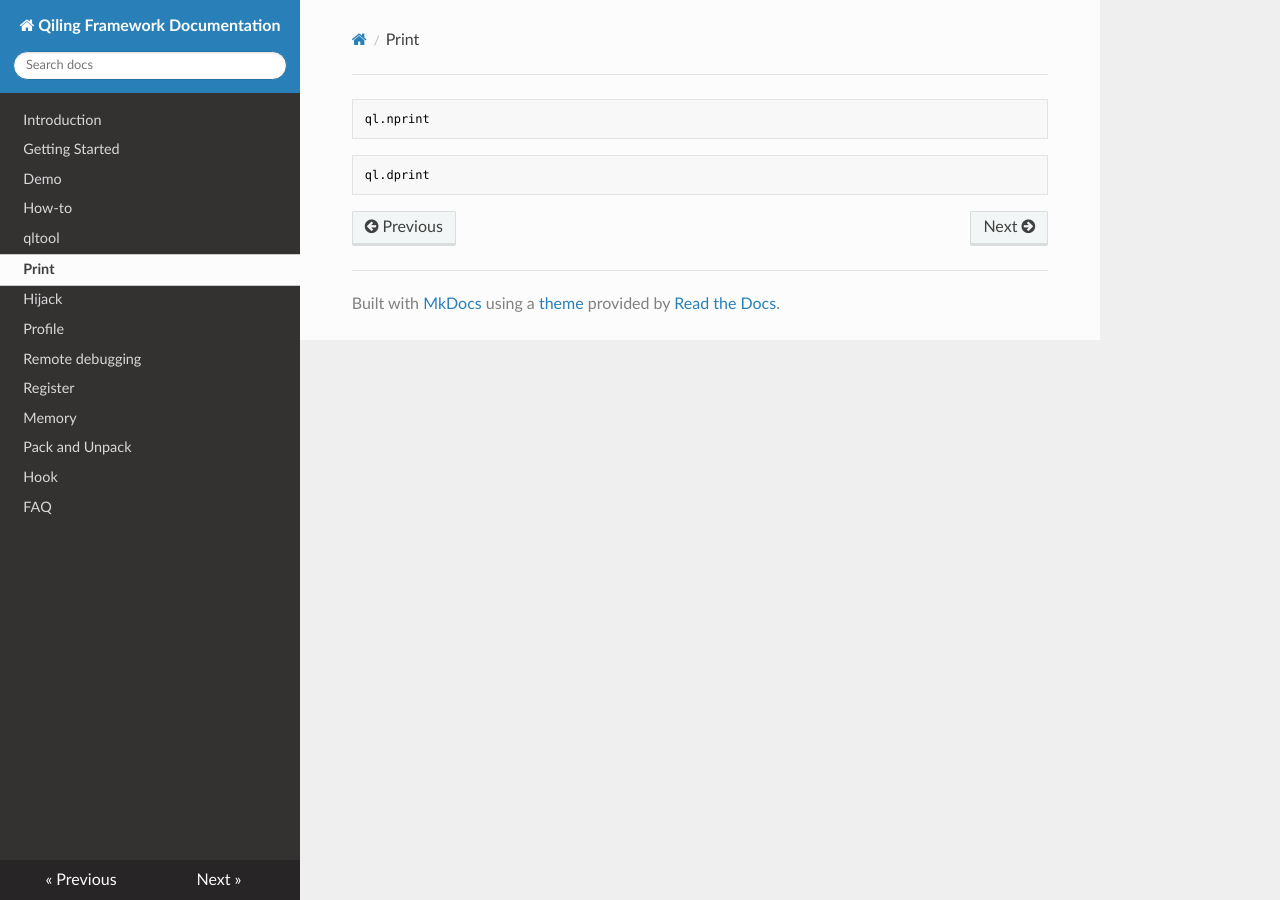
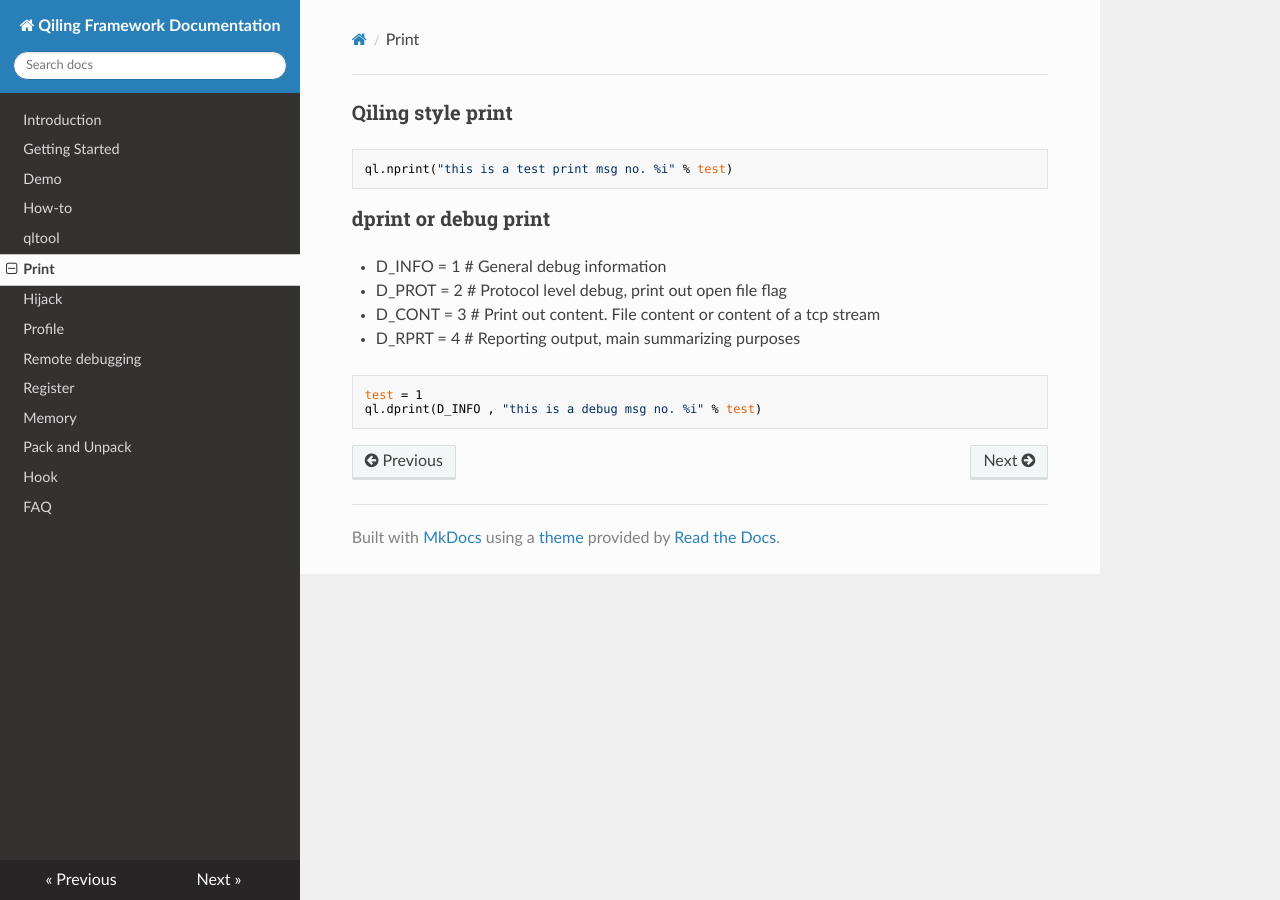
Before and after one commit to qilingframework/rtfd.io, an MkDocs documentation site: the page built from docs/print.md, in a window 1280 px wide. Built offline with MkDocs 1.6.1, drawn with Linux system fonts in a browser that asks for light colours; nearby versions of some CDN libraries.

Commit message:
update print

````diff
--- a/docs/print.md
+++ b/docs/print.md
@@ -2,10 +2,20 @@
 title: Print
 ---
 
+### Qiling style print
+
 ```
-ql.nprint
+ql.nprint("this is a test print msg no. %i" % test)
 ```
 
+### dprint or debug print
+
+- D_INFO = 1 # General debug information
+- D_PROT = 2 # Protocol level debug, print out open file flag
+- D_CONT = 3 # Print out content. File content or content of a tcp stream
+- D_RPRT = 4 # Reporting output, main summarizing purposes
+
 ```
-ql.dprint
+test = 1
+ql.dprint(D_INFO , "this is a debug msg no. %i" % test)
 ```
````
Also changed, not shown: docs/usage.md (+4 -0 lines).
